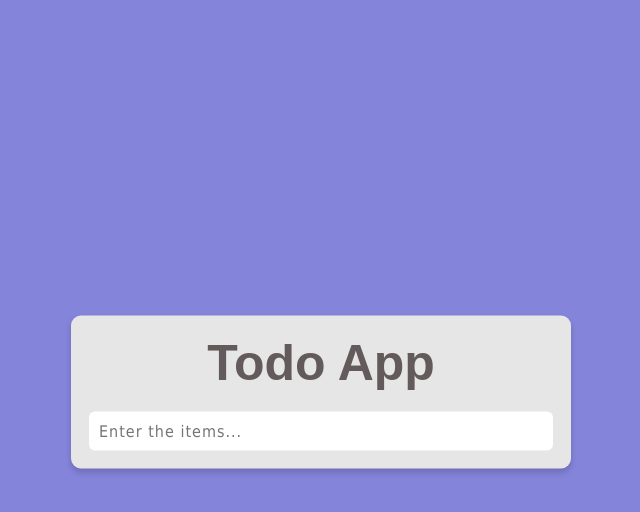
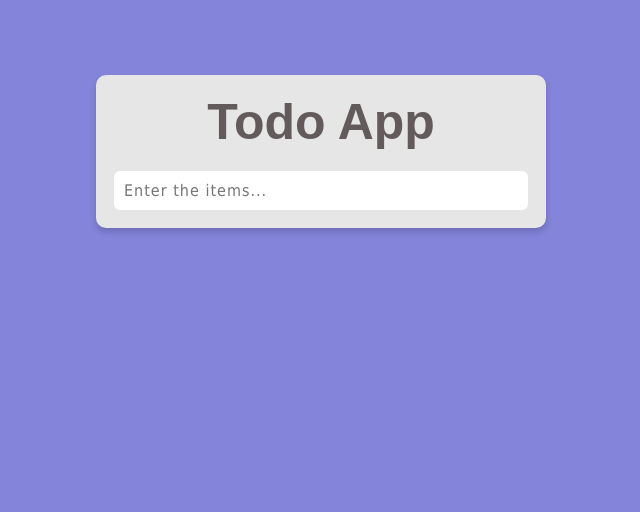
Before and after one commit to jtr-code/Todo-App, a React (Create React App) app: page / in a window 1280 px wide. Shown: the top 512 px of the page, without its empty margins (319-959 px from the left). Built offline with nearby package versions, Linux system fonts and the light colour scheme.

Commit message:
Updates over todo-container

```diff
--- a/src/component/TodoApp/TodoApp.css
+++ b/src/component/TodoApp/TodoApp.css
@@ -6,12 +6,10 @@ body {
 }
 
 .todo-container {
-    position: absolute;
-    top: 50%;
-    left: 50%;
-    transform: translate(-50%, -50%);
-    width: 500px;
+   margin: auto ;
     text-align: center;
+    width: 450px;
+    margin-top: 75px;
 }
 
 .todo-container h1 {
@@ -46,7 +44,6 @@ body {
 ul {
     text-align: left;
     padding: 0;
-
 }
 
 ul li {
@@ -61,13 +58,12 @@ ul li {
     box-shadow: 0 4px 6px #0000002c;
 }
 
-ul li i{
-text-align: right;
-flex: 1;
-cursor: pointer;
-padding:5px;
+ul li i {
+    text-align: right;
+    flex: 1;
+    padding: 5px;
 }
 
-ul li i:hover{
-    color: rgb(196, 5, 5);
+ul li i:hover {
+    cursor: pointer;
 }
```
